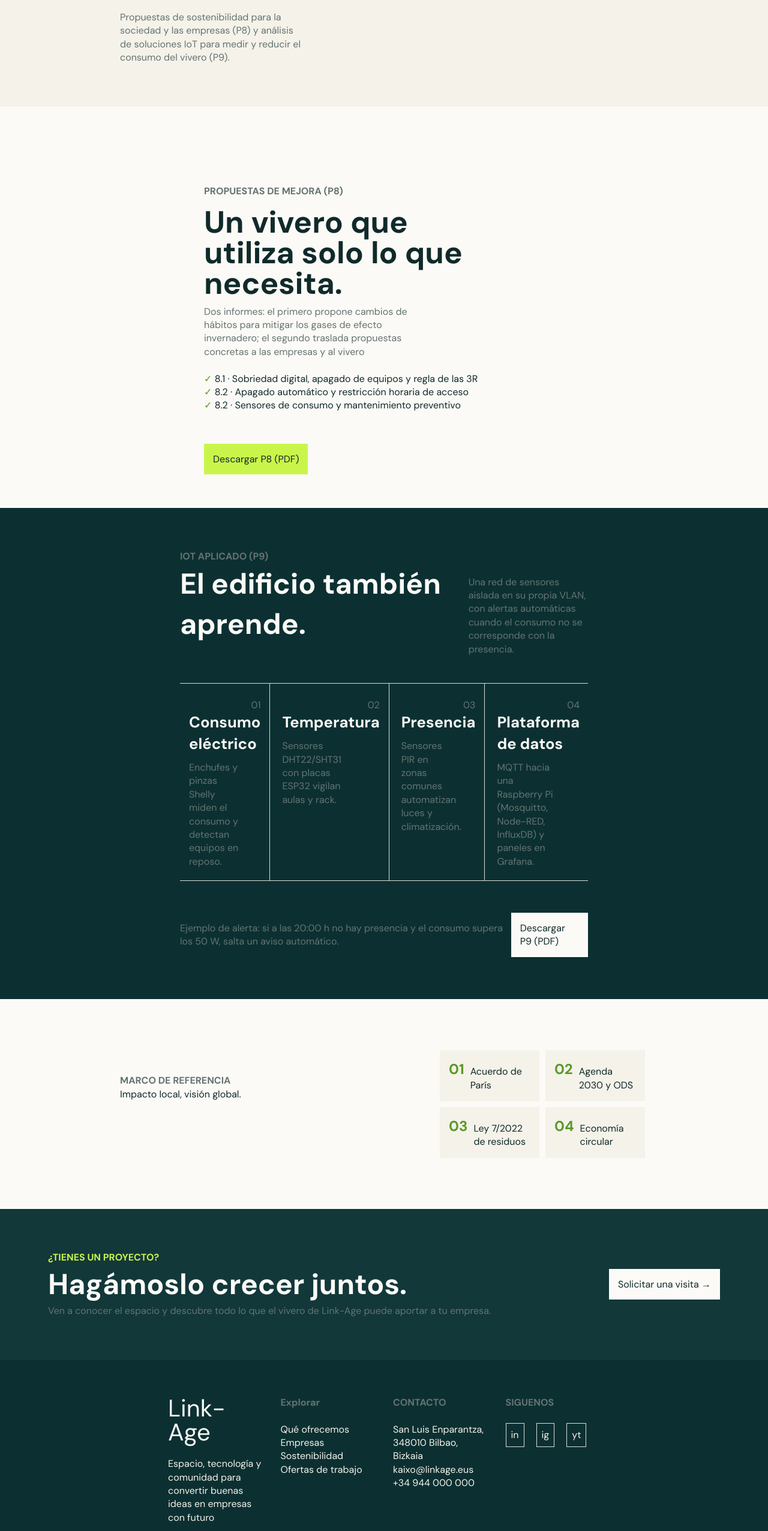
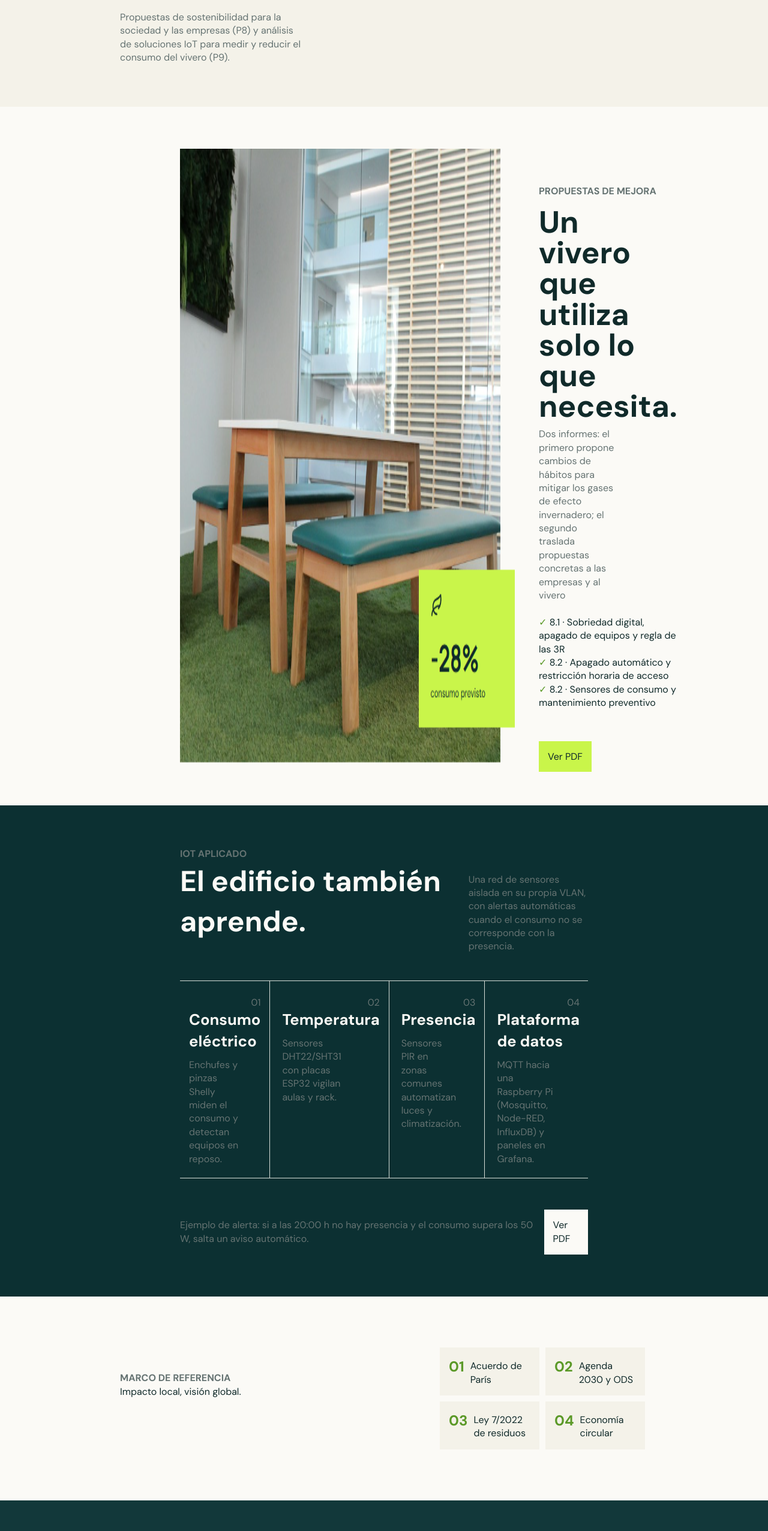
Before and after one commit to Siegwurm666/Reto2-Pagina-web, a plain HTML site: page HTML/sostenibilidad.html in a window 1280 px wide. Shown: the part 244-2797 px from the top of the page at 60% size. Drawn offline with Linux system fonts and the light colour scheme.

Commit message:
Arreglos de los link

```diff
--- a/CSS/sostenibilidad.css
+++ b/CSS/sostenibilidad.css
@@ -195,7 +195,7 @@ header ul a.especial:hover{
     font-weight: bold;
 }
 .section4 div.contenido p.texto5{
-    padding-top: 10px;
+    padding-top: 5px;
 }
 .siempre{
     background-color: var(--verde);
--- a/HTML/sostenibilidad.html
+++ b/HTML/sostenibilidad.html
@@ -16,8 +16,8 @@
 <body>
     <header>
         <div>
-            <img src="LogoSinFondo.png" alt="">
-            <h3>Lin-kAge</h3>
+            <img src="" alt="">
+            <h3>Hazia</h3>
         </div>
         <ul>
             <li><a href="index.html" class="principal">Qué ofrecemos</a></li>
@@ -36,9 +36,9 @@
                 análisis de soluciones IoT para medir y reducir el consumo del vivero (P9).</p>
         </section>
         <section class="section2 display">
-            <img src="Fotos/Captura12.png" alt="">
+            <img src="../IMG/Captura12.png" alt="">
             <article>
-                <p><b class="colorsecundario">PROPUESTAS DE MEJORA (P8)</b></p>
+                <p><b class="colorsecundario">PROPUESTAS DE MEJORA</b></p>
                 <h2>Un vivero que utiliza solo lo que necesita.</h2>
                 <p class="colorsecundario texto2">Dos informes: el primero propone cambios de hábitos para mitigar los
                     gases de efecto invernadero; el segundo traslada propuestas concretas a las empresas y al vivero</p>
@@ -50,12 +50,11 @@
                 <br>
                 <br>
                 <br>
-                <a href="Productos/P8- PROPUESTAS MEJORA SOSTENIBILIDAD DEL VIVERO- Equipo 5.pdf"
-                    class="enlace">Descargar P8 (PDF)</a>
+                <a href="../Productos/P8- PROPUESTAS MEJORA SOSTENIBILIDAD DEL VIVERO- Equipo 5.pdf" class="enlace" target="_blank">Ver PDF</a>
             </article>
         </section>
         <section class="section3">
-            <p><b class="colorsecundario">IOT APLICADO (P9)</b></p>
+            <p><b class="colorsecundario">IOT APLICADO</b></p>
             <div class="display space">
                 <h2>El edificio también aprende.</h2>
                 <p class="colorsecundario texto3">Una red de sensores aislada en su propia VLAN, con alertas automáticas
@@ -102,7 +101,7 @@
             <div class="display space enlaces">
                 <p class="colorsecundario">Ejemplo de alerta: si a las 20:00 h no hay presencia y el consumo supera los
                     50 W, salta un aviso automático.</p>
-                <a href="Productos/P9 - Análisis IoT - Equipo 5.pdf" class="backgraund" target="_blank">Descargar P9 (PDF)</a>
+                <a href="../Productos/P9 - Análisis IoT - Equipo 5.pdf" class="backgraund" target="_blank">Ver PDF</a>
 
             </div>
         </section>
@@ -148,7 +147,7 @@
     </main>
     <footer class="display">
         <article>
-            <p class="color">Link-Age</p>
+            <p class="color">Hazia</p>
             <br>
             <p>Espacio, tecnología y comunidad para convertir buenas ideas en empresas con futuro</p>
         </article>
@@ -167,7 +166,7 @@
             <br>
             <ul>
                 <li>
-                    <p>San Luis Enparantza, 348010 Bilbao, Bizkaia</p>
+                    <p>Centro San Luis · Bilbao</p>
                 </li>
                 <li><a href="">kaixo@linkage.eus</a></li>
                 <li>
@@ -179,9 +178,9 @@
             <p><b class="colorespecial">SIGUENOS</b></p>
             <br>
             <div class="display siguenos">
-                <a href="">in</a>
-                <a href="">ig</a>
-                <a href="">yt</a>
+                <a href="https://www.infojobs.net/" target="_blank">in</a>
+                <a href="https://www.instagram.com/" target="_blank">ig</a>
+                <a href="https://www.youtube.com/?themeRefresh=1" >yt</a>
             </div>
         </article>
     </footer>
```
